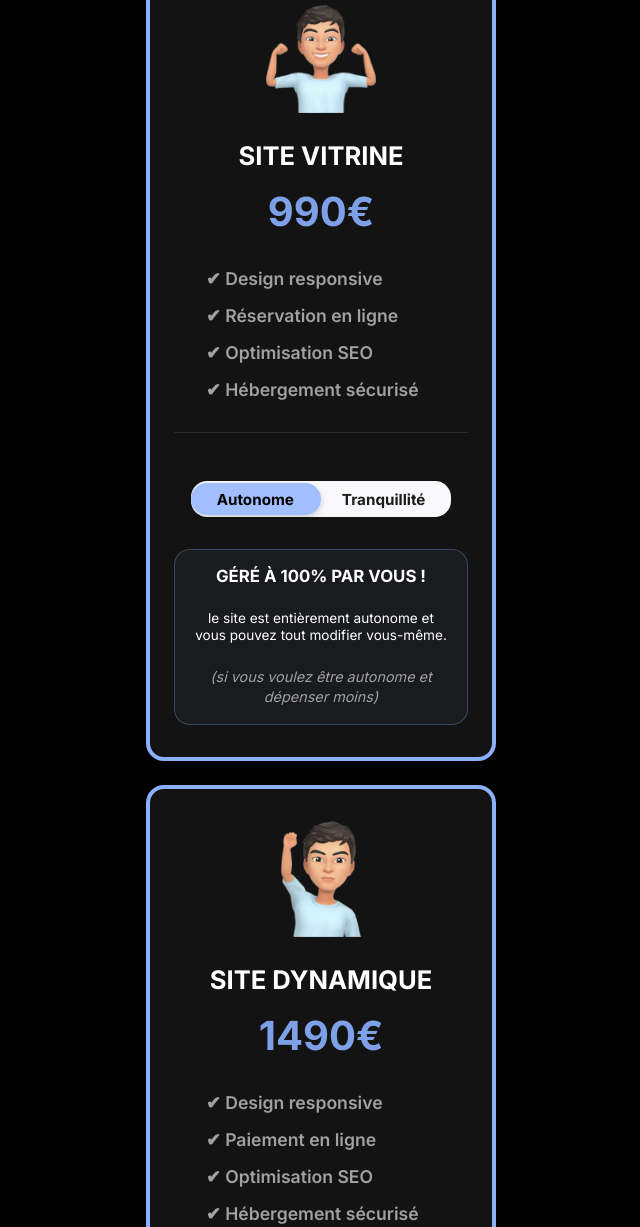
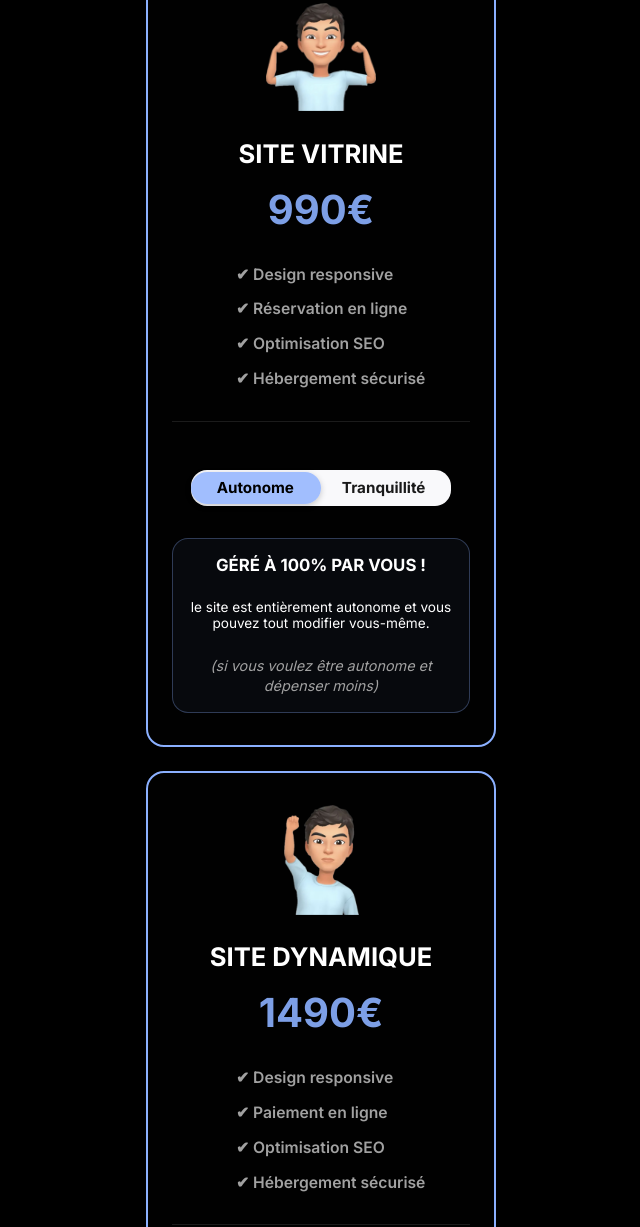
Before and after one commit to Noa-disign/NaomaStudio, a plain HTML site: page index.html in a window 1280 px wide. Shown: the part 1400-2627 px from the top of the page, without its empty margins (319-959 px from the left). Drawn offline with Linux system fonts and the light colour scheme.

Commit message:
Message de ton choix

```diff
--- a/index.html
+++ b/index.html
@@ -161,7 +161,7 @@
       <!-- Partie Site -->
       <div class="service-site">
         <div class="service-icon" id="service-icon-2">
-          <img src="bit6.png" style="width:80px; margin-top: -1rem;">
+          <img src="bit6.png" style="width:75px; margin-top: -1rem;">
         </div>
         <h3>SITE DYNAMIQUE</h3>
         <span class="service-price" id="service-price-2">1490€</span>
--- a/style.css
+++ b/style.css
@@ -240,8 +240,8 @@ body, p, .section-subtitle, .footer-brand-text,
 
 /* Cards */
 .service-card {
-  background: var(--gris-foncé);
-  border: 4px solid var(--accent); /* couleur par défaut */
+  background: rgba(10, 10, 10, 0.1);
+  border: 2px solid var(--accent); /* couleur par défaut */
   border-radius: 18px;
   padding: 3rem 1.5rem;
   text-align: center;
@@ -301,7 +301,7 @@ body, p, .section-subtitle, .footer-brand-text,
   margin: 0 0 2rem 0;
   text-align: left;
   max-width: 320px;
-  margin-left: auto;
+  margin-left: 2.0rem;
   margin-right: auto;
 }
 
@@ -311,7 +311,7 @@ body, p, .section-subtitle, .footer-brand-text,
   margin-bottom: 1rem;
   font-weight: 600;
   color: var(--text-secondary);
-  font-size: 1.1rem;
+  font-size: 0.98rem;
 }
 
 /* Option buttons */
@@ -682,7 +682,7 @@ body, p, .section-subtitle, .footer-brand-text,
  --violet-rose: #E3D0FF;
  --noir-nuit: #1E1E2F;
  --blanc-doux: #F9F9FB;
- --gris-foncé:  rgb(19, 19, 19);
+ --gris-foncé:  rgb(15, 15, 15);
  --rayon: 18px;
  --ombre-douce: 0 8px 24px rgba(198, 180, 242, 0.2);
 }
```
